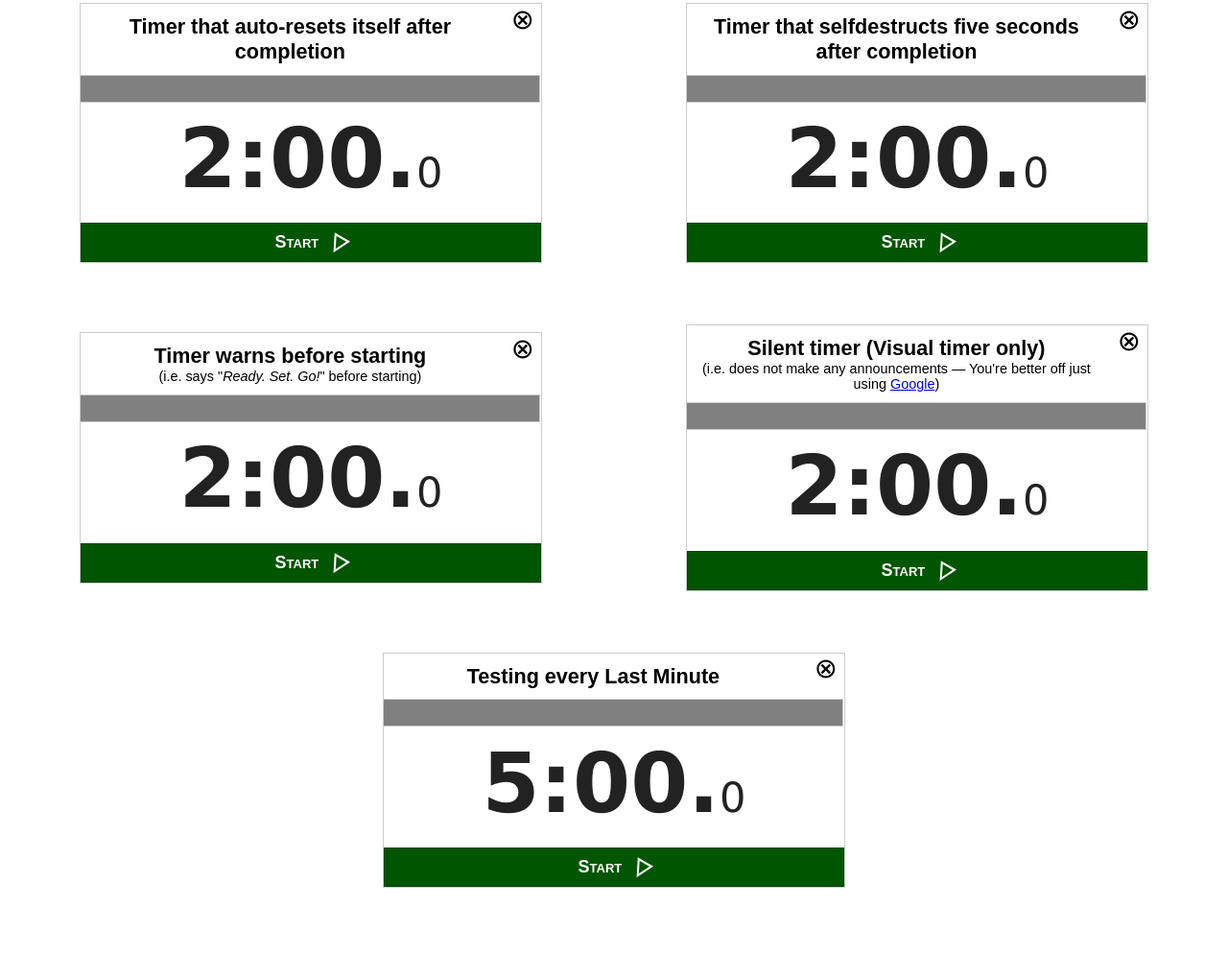
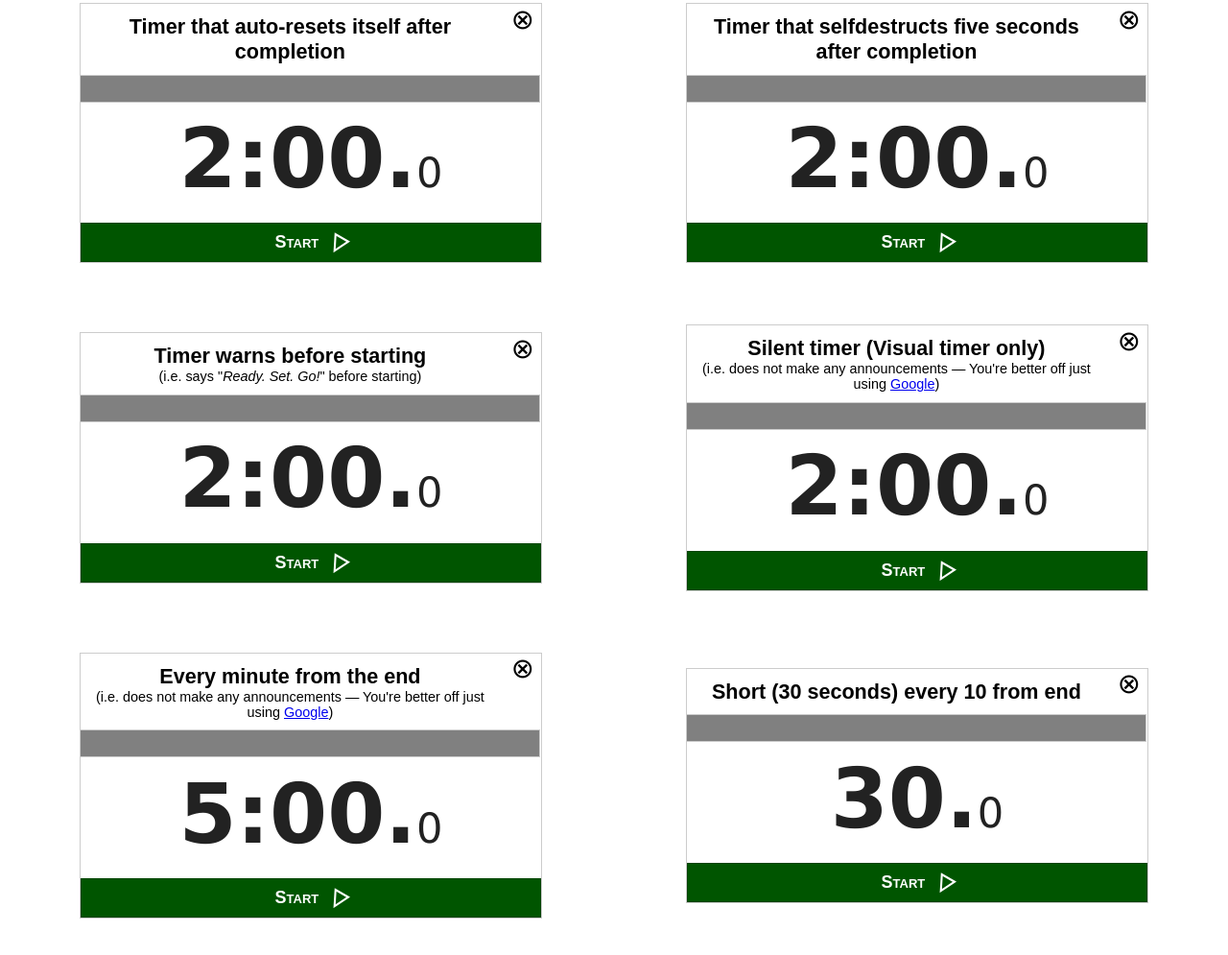
Before and after one commit to evanwills/countdown-timer, a website: page talking-timer.html in a window 1280 px wide. Shown: the part 437-1432 px from the top of the page at 96% size. Before the commit the page ends 1402 px from the top, so only its background shows below. Drawn offline with Linux system fonts and the light colour scheme.

Commit message:
added new example timers

```diff
--- a/talking-timer.html
+++ b/talking-timer.html
@@ -21,9 +21,15 @@
 
 			<talking-timer time="02:00" id="saystart" saystart>Timer warns before starting<span class="sub">(i.e. says "<em>Ready. Set. Go!</em>" before starting)</span></talking-timer>
 
-			<talking-timer time="02:00" id="silent" speak="" nosayend noendchime>Silent timer (Visual timer only)<span class="sub">(i.e. does not make any announcements &mdash; You're better off just using <a href="https://www.google.com/search?q=2+minute+timer">Google</a>)</span></talking-timer>
+			<talking-timer time="02:00" id="silent" speak="" nosayend noendchime>Silent timer (Visual timer only)
+				<span class="sub">(i.e. does not make any announcements &mdash; You're better off just using <a href="https://www.google.com/search?q=2+minute+timer">Google</a>)</span>
+			</talking-timer>
 
-			<talking-timer time="05:00" id="eveylastminute" speak="everyLast1m last30 last15 allLast10">Testing every Last Minute</talking-timer>
+			<talking-timer time="05:00" id="eveylastminute" speak="everyLast1m last30 last15 allLast10">Every minute from the end
+				<span class="sub">(i.e. does not make any announcements &mdash; You're better off just using <a href="https://www.google.com/search?q=2+minute+timer">Google</a>)</span>
+			</talking-timer>
+
+			<talking-timer time="0:30" id="short30"l saystart speak="everyLast10s allLast10">Short (30 seconds) every 10 from end</talking-timer>
 		</div>
 
 		<script type="text/ecmascript" src="talking-timer.js"></script>
```
